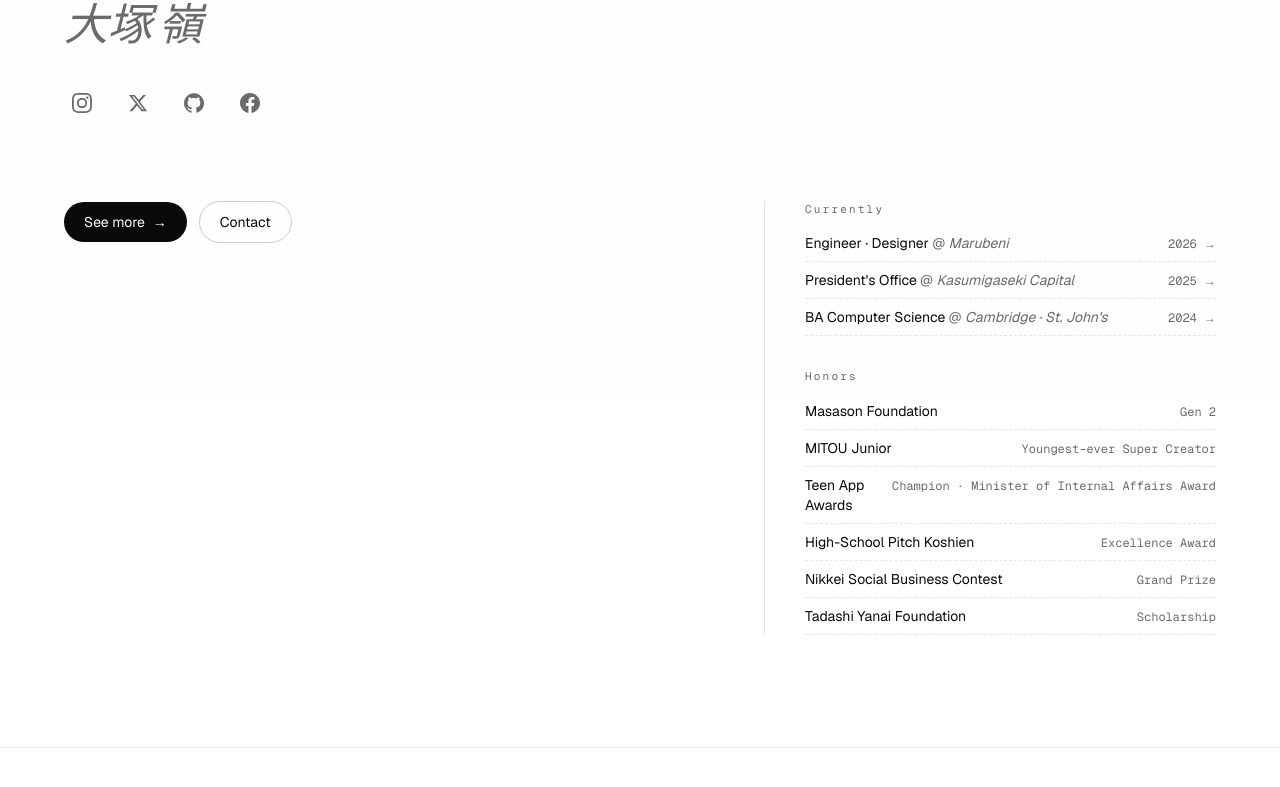
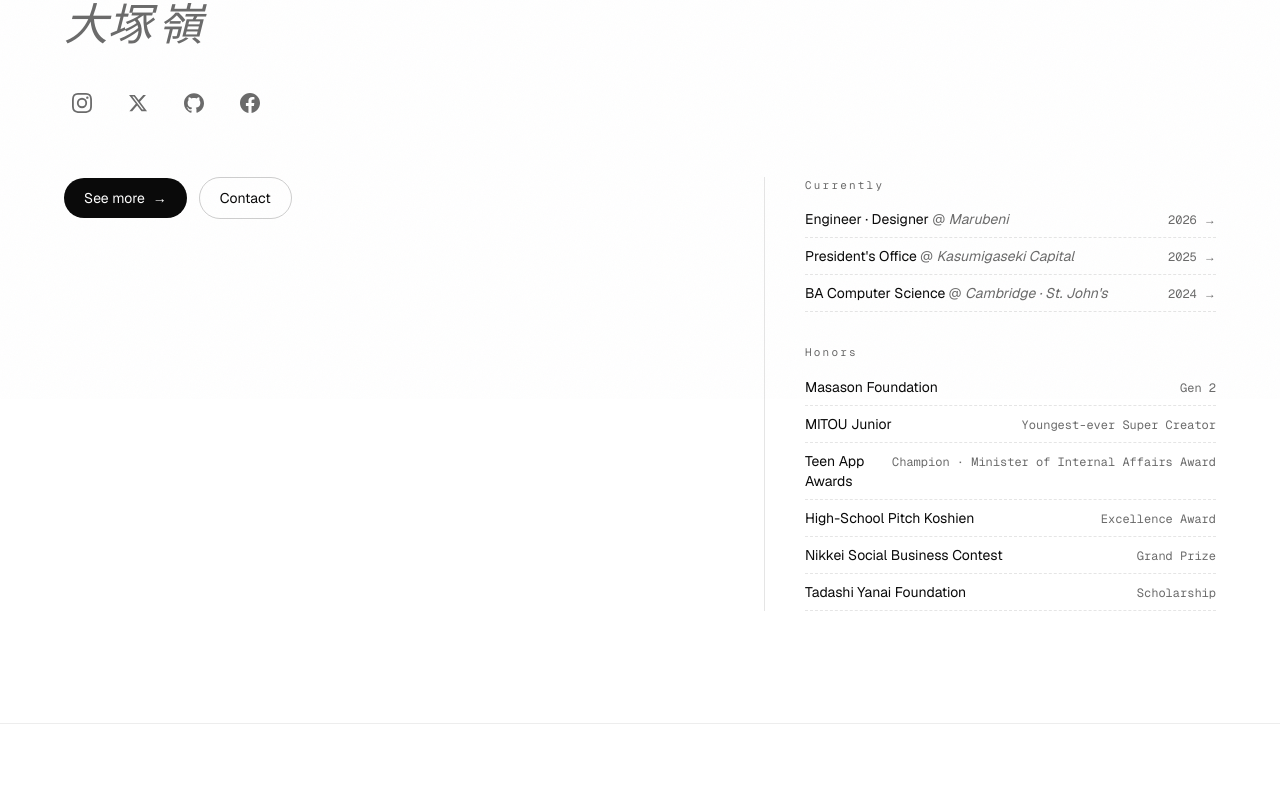
Before and after one commit to ray-o-0509/personal_website, a Next.js app: page /en in a window 1280 px wide. Shown: the part 401-1188 px from the top of the page. Built offline with nearby package versions, Linux system fonts and the light colour scheme.

Commit message:
tweak: tighten spacing above hero CTAs/aside grid

```diff
--- a/src/components/home.tsx
+++ b/src/components/home.tsx
@@ -79,7 +79,7 @@
           <SocialIcons />
         </div>
 
-        <div className="mt-12 sm:mt-14 lg:mt-20 grid grid-cols-1 lg:grid-cols-12 gap-10 lg:gap-12">
+        <div className="mt-10 sm:mt-12 lg:mt-14 grid grid-cols-1 lg:grid-cols-12 gap-10 lg:gap-12">
           <div className="enter enter-d4 lg:col-span-7">
             <div className="flex flex-wrap items-center gap-3">
               <a
```
